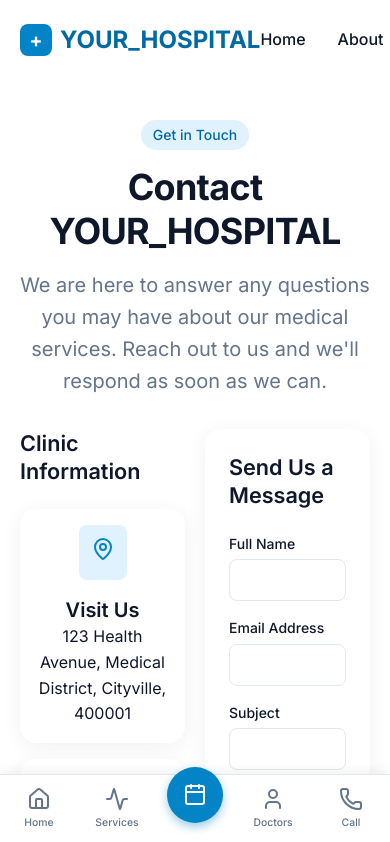
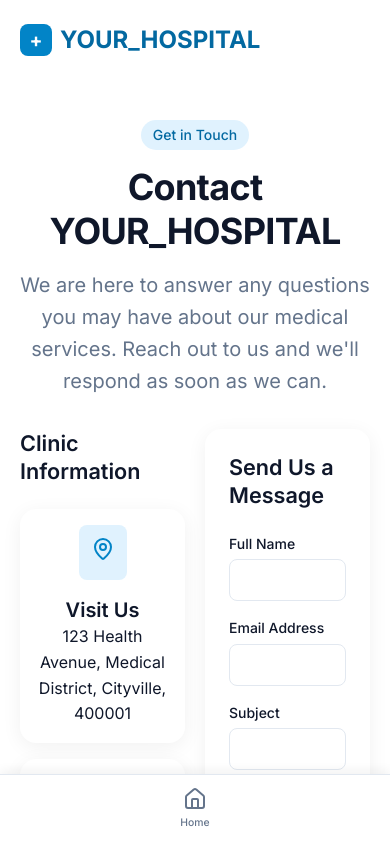
Before and after one commit to kartikgadhiya24-dev/hospital-demo-web, a React (Vite) app: page /contact in a window 390 px wide. Shown: the top 842 px of the page. Built offline with nearby package versions, Linux system fonts and the light colour scheme.

Commit message:
Fix mobile layout for about section and headers

```diff
--- a/src/index.css
+++ b/src/index.css
@@ -240,10 +240,11 @@ img {
 }
 
 /* Mobile Helpers */
-.hide-desktop { display: none; }
+.hide-desktop { display: none !important; }
 @media (max-width: 768px) {
-  .hide-mobile { display: none; }
-  .hide-desktop { display: block; }
+  .hide-mobile { display: none !important; }
+  .hide-desktop { display: block !important; }
+  .mobile-flex-col { display: flex !important; flex-direction: column !important; }
 }
 
 @media (max-width: 768px) {
@@ -285,3 +286,8 @@ img {
   .hero-content .h1 { font-size: 2rem; }
   .hero-content .text-lead { font-size: 1rem; }
 }
+
+@media (max-width: 768px) {
+  .mobile-about-img { height: 200px !important; margin-bottom: 1rem; }
+  .about-content { padding-top: 1rem; }
+}
```
